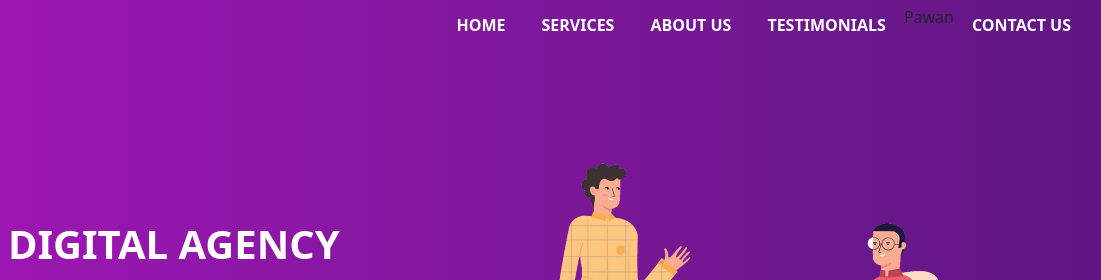
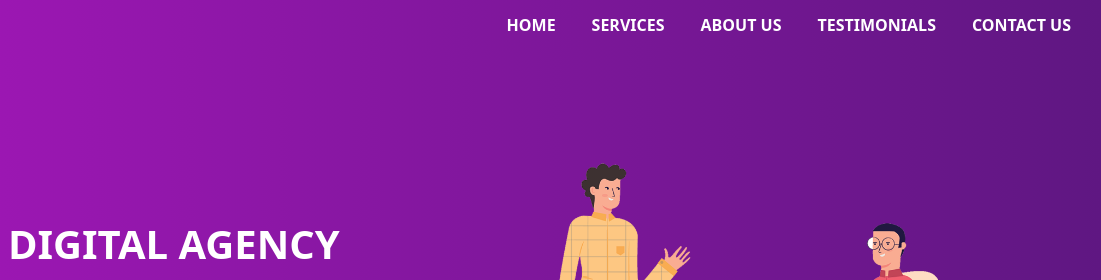
Before and after one commit to lovelyp2001/My-first-project-on-Bootstrap, a plain HTML site: page practice.html in a window 1280 px wide. Shown: the top 280 px of the page, 179-1280 px from the left. Drawn offline with nearby package versions, Linux system fonts and the light colour scheme.

Commit message:
removed name of pawan

```diff
--- a/practice.html
+++ b/practice.html
@@ -31,7 +31,6 @@
                             <li class="nav-item ">
                                 <a class="nav-link " href="# ">TESTIMONIALS</a>
                             </li>
-                            Pawan
                             <li class="nav-item ">
                                 <a class="nav-link " href="# ">CONTACT US</a>
                             </li>
```
